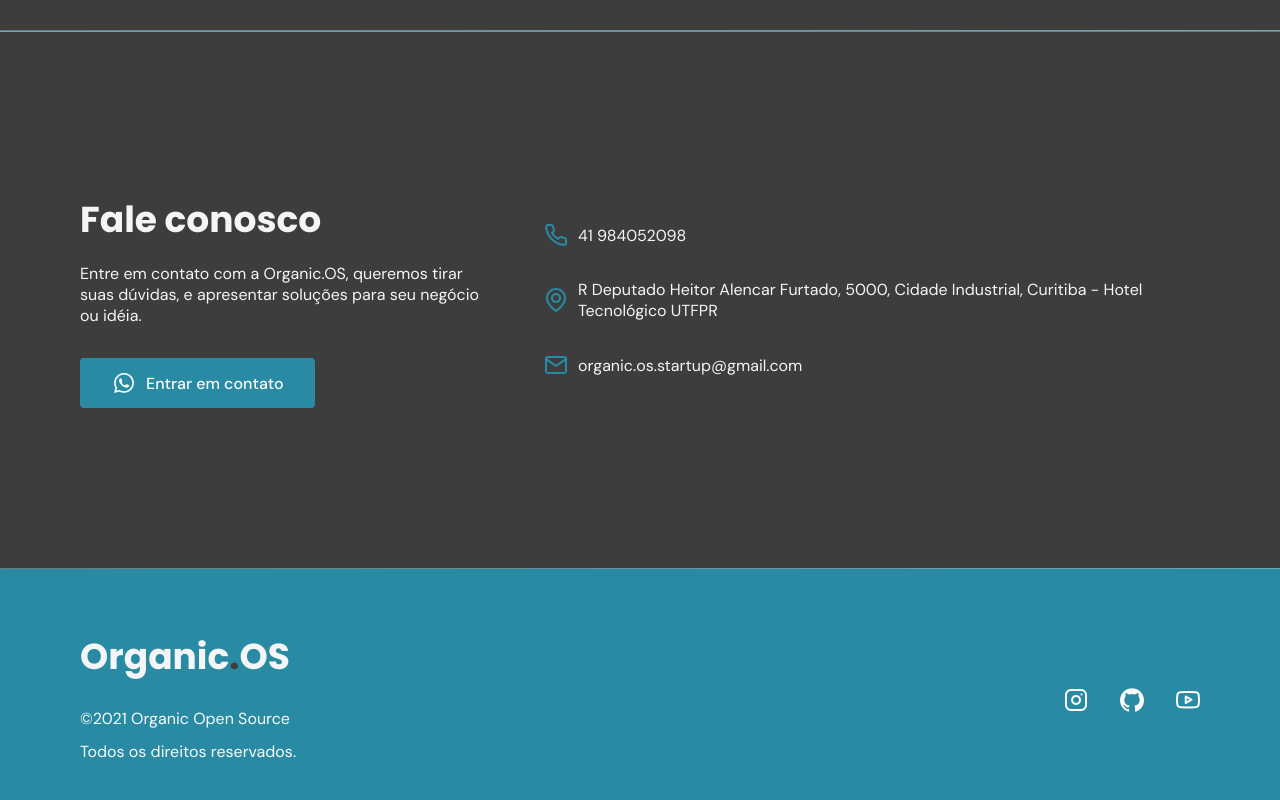
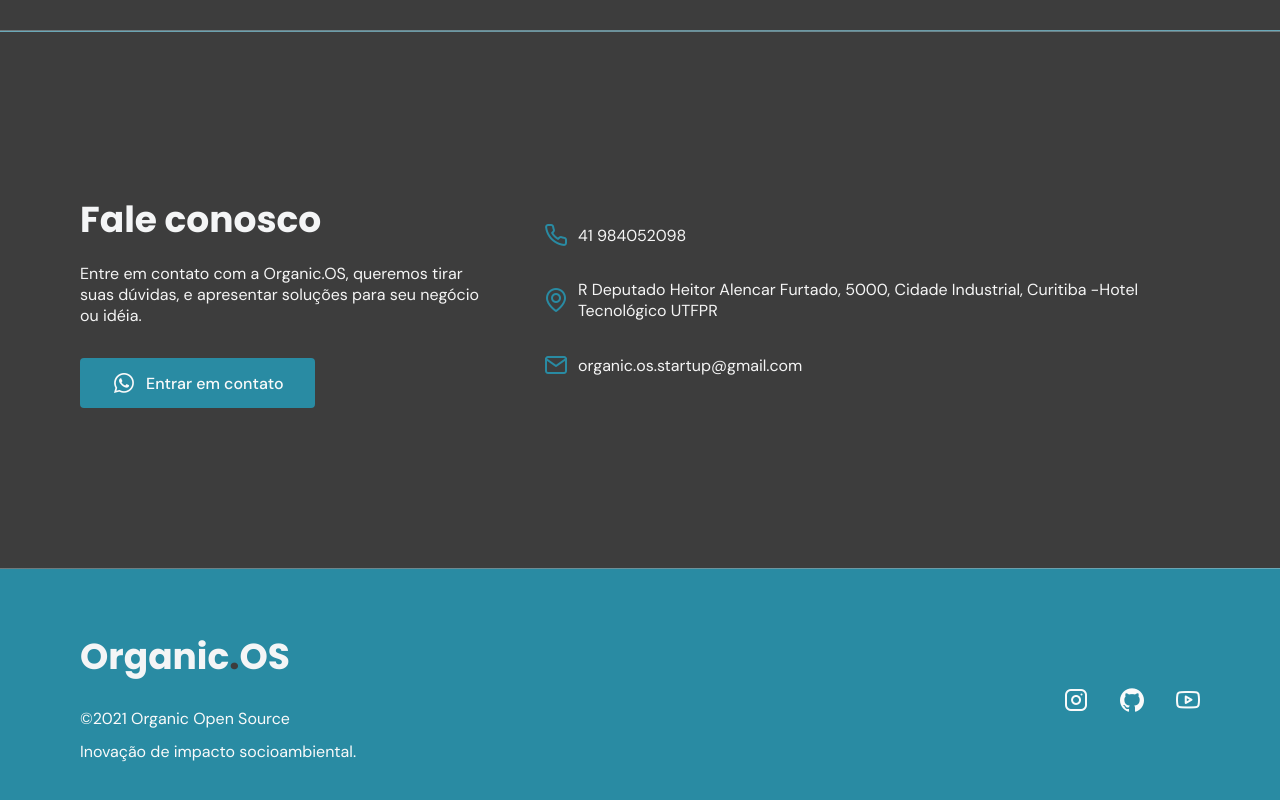
Before and after one commit to manokimbr/LandingPage, a plain HTML site: page index.html in a window 1280 px wide. Shown: the part 2232-3032 px from the top of the page. Drawn offline with nearby package versions, Linux system fonts and the light colour scheme; files whose address does not match are found by name.

Commit message:
minor text change

```diff
--- a/index.html
+++ b/index.html
@@ -233,7 +233,7 @@
               <li><i class="icon-phone"></i> 41 984052098</li>
               <li>
                 <i class="icon-map-pin"></i> R Deputado Heitor Alencar Furtado,
-                5000, Cidade Industrial, Curitiba - Hotel Tecnológico UTFPR
+                5000, Cidade Industrial, Curitiba -Hotel Tecnológico UTFPR
               </li>
               <li><i class="icon-mail"></i> organic.os.startup@gmail.com</li>
             </ul>
@@ -249,7 +249,7 @@
         <div class="brand">
           <a class="logo logo-alt" href="#home">Organic<span>.</span>OS</a>
           <p>©2021 Organic Open Source</p>
-          <p>Todos os direitos reservados.</p>
+          <p>Inovação de impacto socioambiental.</p>
         </div>
 
         <div class="social grid">
```
